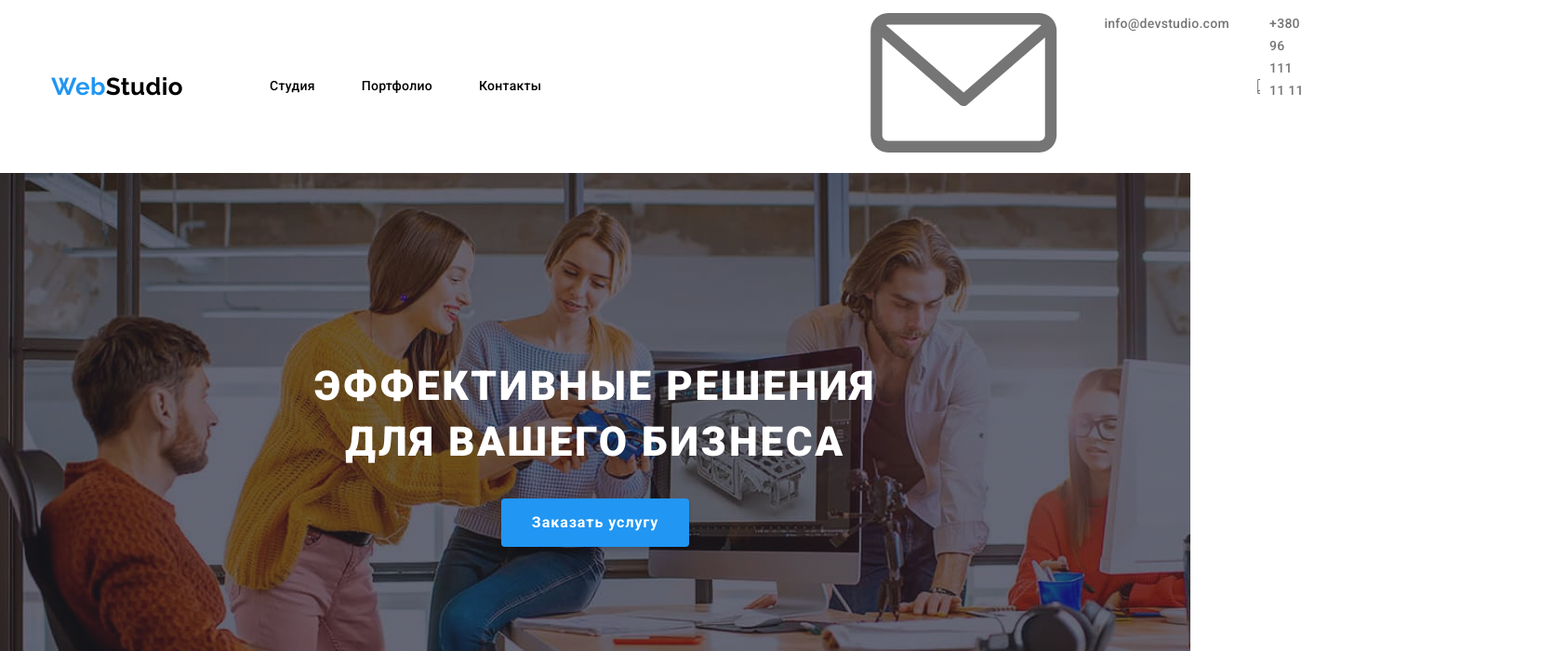
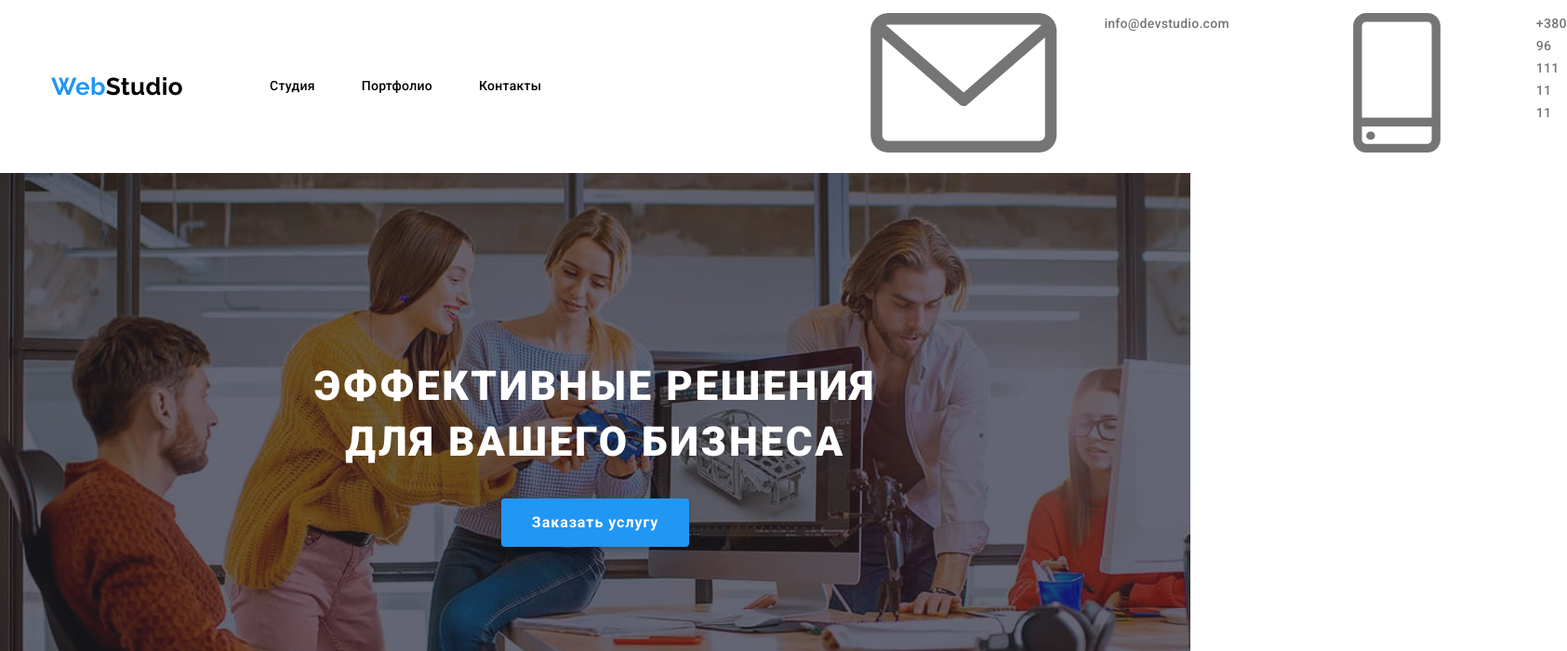
Before and after one commit to Bohdan-Oleksandrovych/goit-markup-hw-04, a plain HTML site: page index.html in a window 1280 px wide. Shown: the top 700 px of the page at 93% size, 1685 px wide, since content can reach past the window. Drawn offline with nearby package versions, Linux system fonts and the light colour scheme.

Commit message:
Update index.html

```diff
--- a/index.html
+++ b/index.html
@@ -22,9 +22,9 @@
     </ul>
 
     <ul class="nav">
-      <li >   <svg><use href="./css/symbol-defs.svg#envelope"></use></svg> </li>
+      <li> <svg><use href="./css/symbol-defs.svg#envelope"></use></svg> </li>
         <li class=""><a href="mailto:info@devstudio.com" class="nav-link margin">info@devstudio.com</a></li>
-      <li class="icon icon-smartphone"></li>
+      <li> <svg><use href="./css/symbol-defs.svg#smartphone"></use></svg> </li>
       <li class=""><a href="tel:+380961111111" class="nav-link">+380 96 111 11 11</a></li>
     </ul>
 
```
